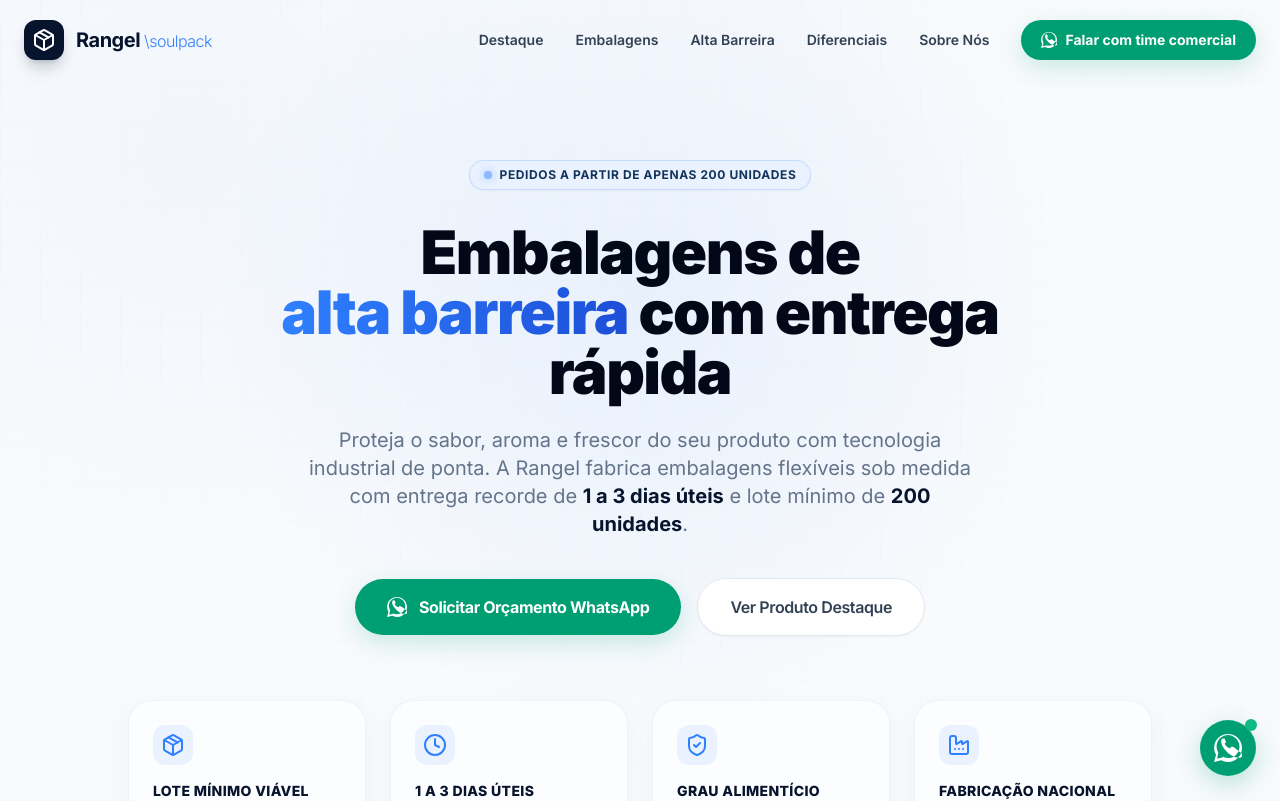
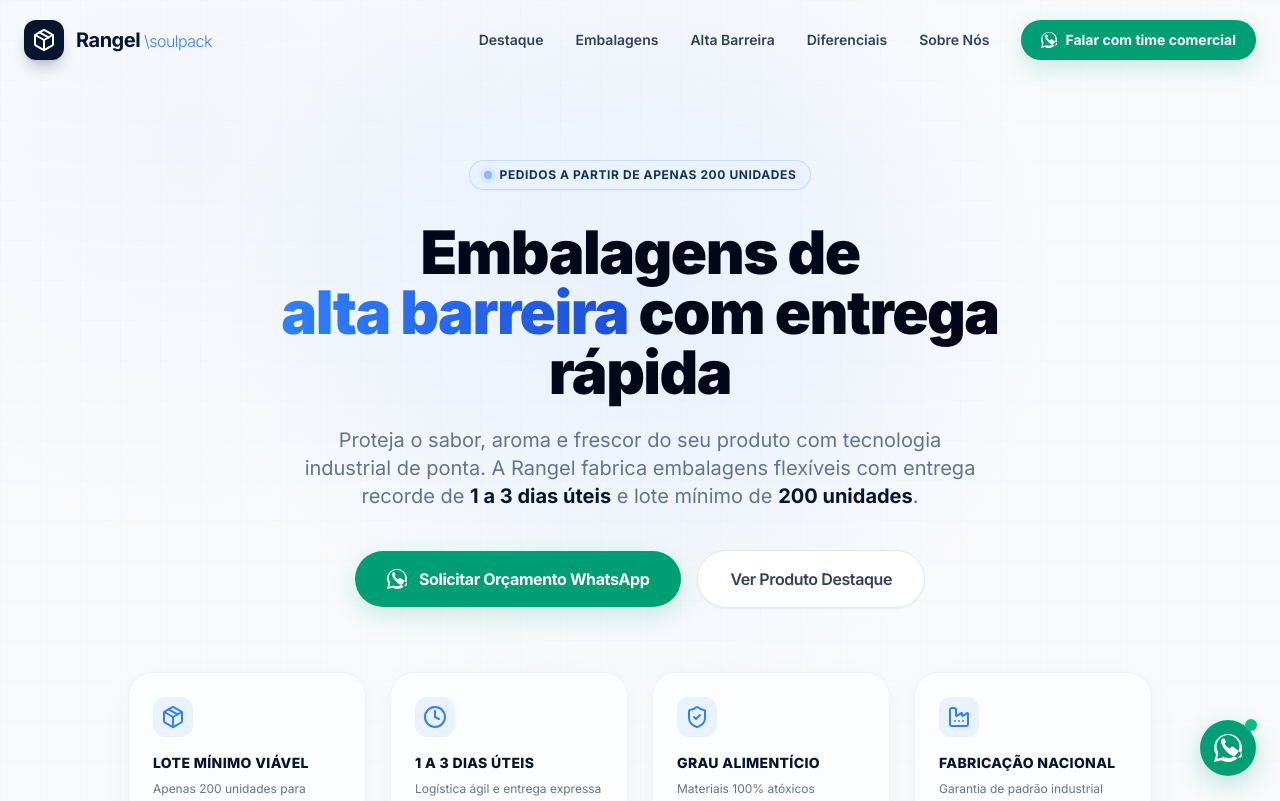
Before and after one commit to vinicius-perform/lp-rangel, a Next.js app: page / in a window 1280 px wide. Shown: the top 801 px of the page. Built offline with nearby package versions, Linux system fonts and the light colour scheme.

Commit message:
fix: remove 'sob medida' da subheadline do hero

```diff
--- a/app/page.tsx
+++ b/app/page.tsx
@@ -181,7 +181,7 @@ export default function RangelLandingPage() {
 
           {/* Descrição */}
           <p className="text-lg sm:text-xl text-[#64748B] leading-relaxed mb-10 max-w-2xl animate-fade-up delay-200">
-            Proteja o sabor, aroma e frescor do seu produto com tecnologia industrial de ponta. A Rangel fabrica embalagens flexíveis sob medida com entrega recorde de <strong className="text-[#06142D] font-bold">1 a 3 dias úteis</strong> e lote mínimo de <strong className="text-[#06142D] font-bold">200 unidades</strong>.
+            Proteja o sabor, aroma e frescor do seu produto com tecnologia industrial de ponta. A Rangel fabrica embalagens flexíveis com entrega recorde de <strong className="text-[#06142D] font-bold">1 a 3 dias úteis</strong> e lote mínimo de <strong className="text-[#06142D] font-bold">200 unidades</strong>.
           </p>
 
           {/* CTAs */}
```
